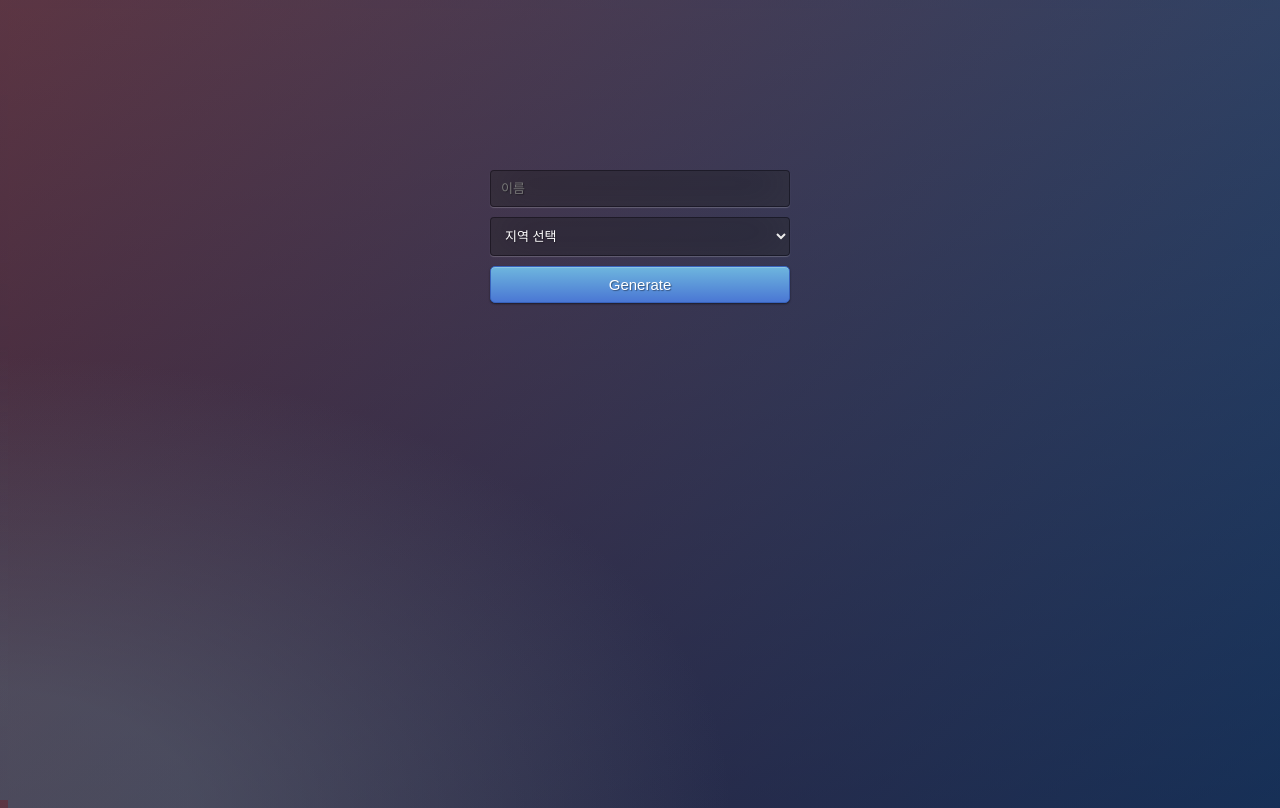
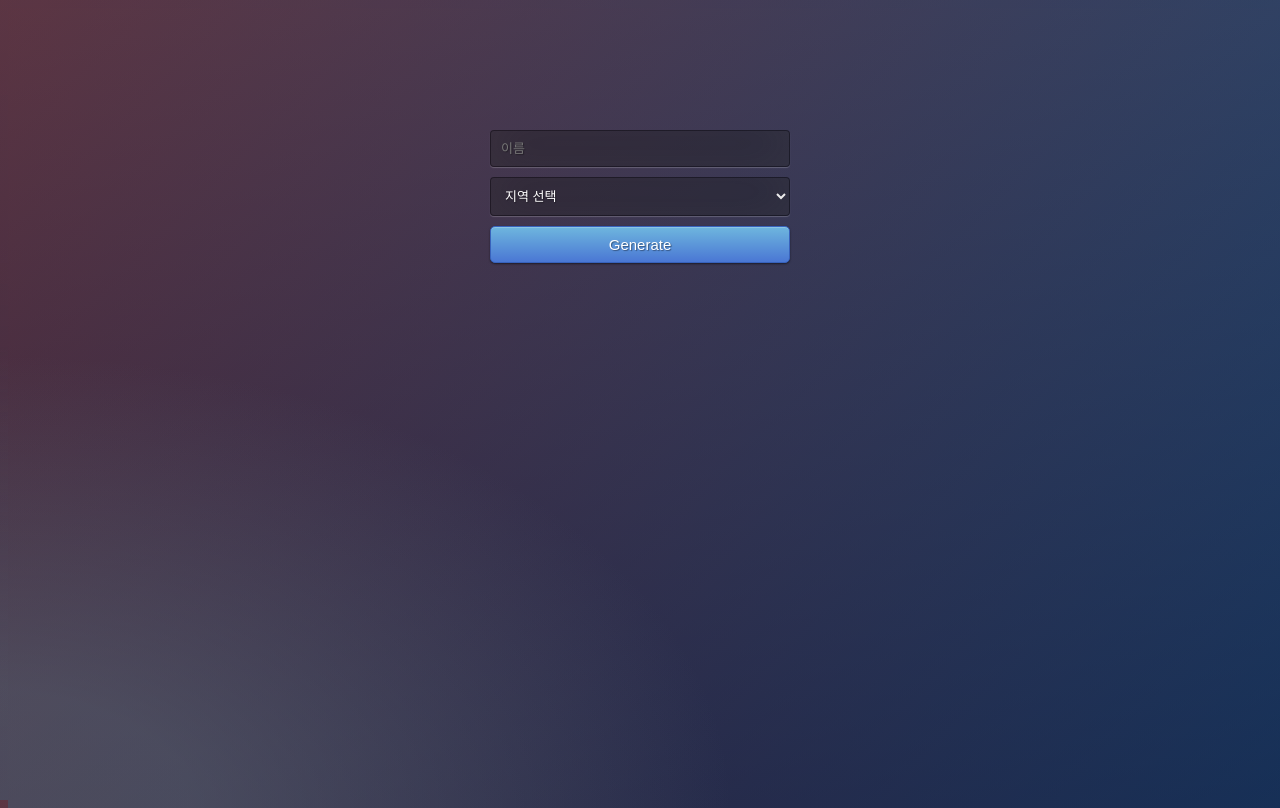
Before and after one commit to Ducaster/qrgenerate, a React (Create React App) app: page / in a window 1280 px wide. Built offline with nearby package versions, Linux system fonts and the light colour scheme.

Commit message:
css 수정

```diff
--- a/src/styles.css
+++ b/src/styles.css
@@ -246,7 +246,7 @@ body {
   position: absolute;
   top: 50%;
   left: 50%;
-  margin: -230px 0 0 -150px;
+  margin: -270px 0 0 -150px;
   width: 300px;
   height: 300px;
 }
```
